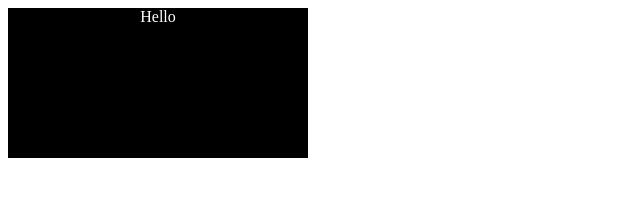
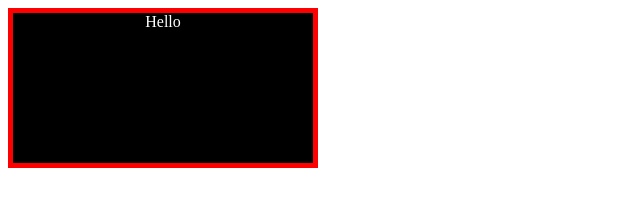
Before and after one commit to wanchat153/CSS, a plain HTML site: page index.html in a window 1280 px wide. Shown: the whole page, without its empty margins (0-640 px from the left). Drawn offline with Linux system fonts and the light colour scheme.

Commit message:
update
border

```diff
--- a/css/style.css
+++ b/css/style.css
@@ -13,4 +13,7 @@ div {
 
     /* ปรับ text อยู่ตรงกลาง */
     text-align: center;
+
+    /* กำหนดเส้นขอบ border */
+    border: 5px solid red;
 }
```
